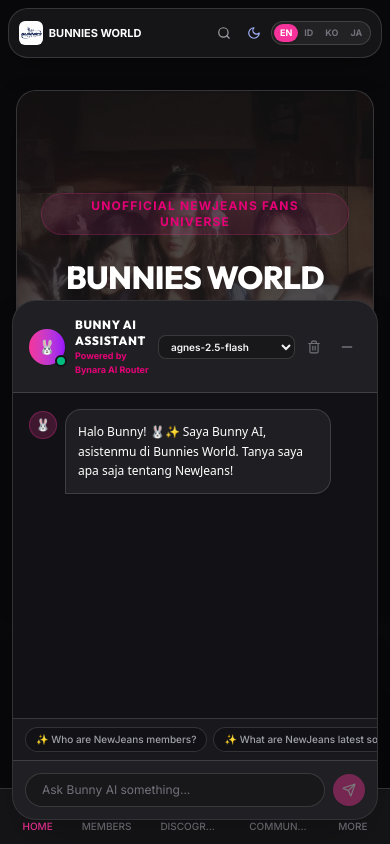
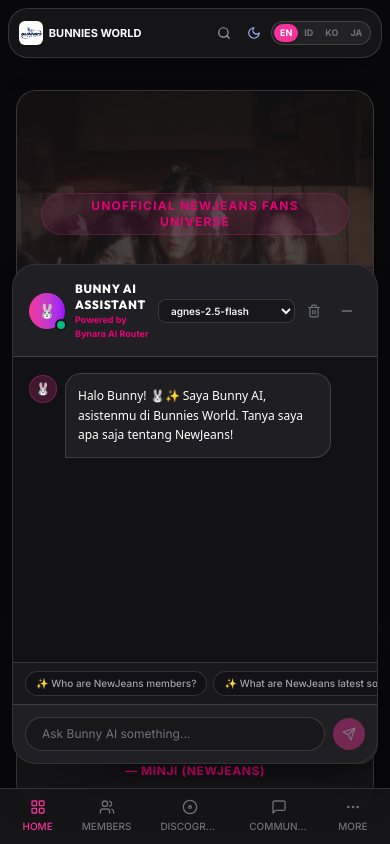
Before and after one commit to andrianbaros/bunnies-world, a React (Vite) app: page / in a window 390 px wide. Both pictures are taken after a click on the button "BUNNY AI". Shown: the top 844 px of the page. Built offline with nearby package versions, Linux system fonts and the light colour scheme.

Commit message:
fix: adjust mobile floating Bunny AI button position to bottom-36 so it floats cleanly above music player and bottom navigation bar

```diff
--- a/src/components/common/BunniesChatbot.jsx
+++ b/src/components/common/BunniesChatbot.jsx
@@ -106,14 +106,14 @@
 
   const chatbotContent = (
     <>
-      {/* Floating Collapsed Button (Portal attached directly to document.body) */}
+      {/* Floating Collapsed Button (Positioned cleanly above mobile bottom bar & music player) */}
       <AnimatePresence>
         {!isOpen && (
           <motion.div
             initial={{ scale: 0, opacity: 0 }}
             animate={{ scale: 1, opacity: 1 }}
             exit={{ scale: 0, opacity: 0 }}
-            className="fixed bottom-6 left-4 sm:left-6 z-[99999]"
+            className="fixed bottom-36 sm:bottom-6 left-4 sm:left-6 z-[99999]"
           >
             <button
               onClick={() => setIsOpen(true)}
@@ -135,7 +135,7 @@
         )}
       </AnimatePresence>
 
-      {/* Expanded Chat Window (Portal attached directly to document.body) */}
+      {/* Expanded Chat Window */}
       <AnimatePresence>
         {isOpen && (
           <motion.div
@@ -143,7 +143,7 @@
             animate={{ opacity: 1, y: 0, scale: 1 }}
             exit={{ opacity: 0, y: 40, scale: 0.95 }}
             transition={{ duration: 0.25 }}
-            className="fixed bottom-6 left-3 sm:left-6 z-[99999] w-[calc(100%-1.5rem)] max-w-[380px] sm:w-[380px] h-[520px] max-h-[78vh] rounded-3xl border border-[var(--border-color)] bg-[var(--bg-card)] shadow-2xl flex flex-col overflow-hidden backdrop-blur-xl"
+            className="fixed bottom-20 sm:bottom-6 left-3 sm:left-6 z-[99999] w-[calc(100%-1.5rem)] max-w-[380px] sm:w-[380px] h-[500px] max-h-[70vh] rounded-3xl border border-[var(--border-color)] bg-[var(--bg-card)] shadow-2xl flex flex-col overflow-hidden backdrop-blur-xl"
           >
             {/* Header Bar */}
             <div className="p-4 bg-[var(--bg-subtle)] border-b border-[var(--border-color)] flex items-center justify-between">
```
